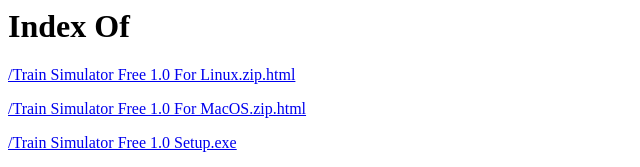
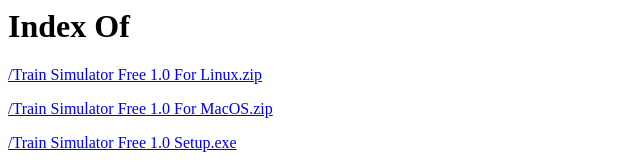
Before and after one commit to TrainSimulatorFree/TrainSimulatorFree.github.io, a plain HTML site: page downloads/index.html in a window 1280 px wide. Shown: the top 167 px of the page, without its empty margins (0-640 px from the left). Drawn offline with Linux system fonts and the light colour scheme.

Commit message:
Add files via upload

```diff
--- a/downloads/index.html
+++ b/downloads/index.html
@@ -1,6 +1,6 @@
 <h1>Index Of</h1>
-<p><a href="Train Simulator Free 1.0 For Linux.zip.html">/Train Simulator Free 1.0 For Linux.zip.html</a></p>
-<p><a href="Train Simulator Free 1.0 For MacOS.zip.html">/Train Simulator Free 1.0 For MacOS.zip.html</a></p>
+<p><a href="Train Simulator Free 1.0 For Linux.zip.html">/Train Simulator Free 1.0 For Linux.zip</a></p>
+<p><a href="Train Simulator Free 1.0 For MacOS.zip.html">/Train Simulator Free 1.0 For MacOS.zip</a></p>
 <p><a href="Train Simulator Free 1.0 Setup.exe">/Train Simulator Free 1.0 Setup.exe</a></p>
 <p><a href="Train Simulator Free.html">/Train Simulator Free.html</a></p>
 <p><a href="Train Simulator Free.swf">/Train Simulator Free.swf</a></p>
```
